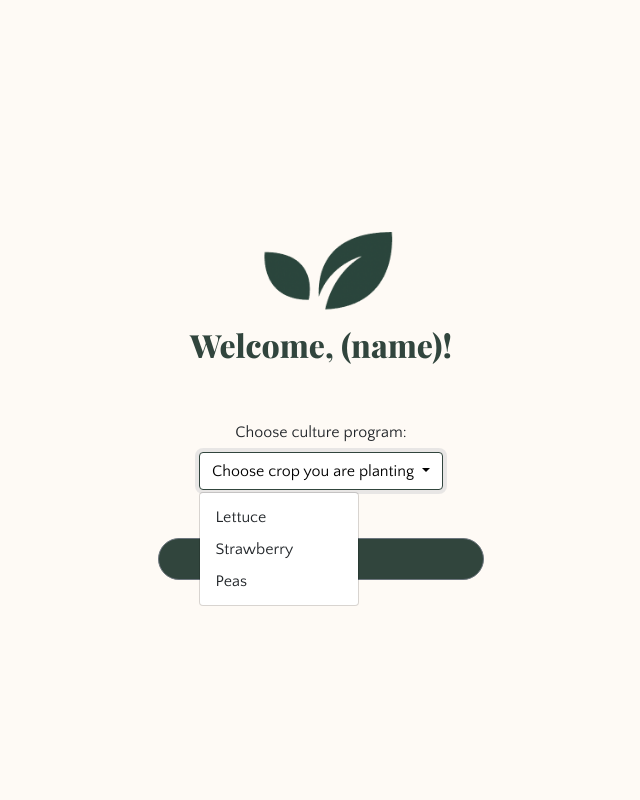
After one commit to luanakimley/GreenhouseManagementSystem, a Flask app: page /landing in a window 1280 px wide, after a click on "Choose crop you are planting". The commit adds this page. Shown: the whole page, without its empty margins (319-959 px from the left). Run offline with Flask 2, Linux system fonts and the light colour scheme; some web fonts are replaced.

Commit message:
Set up layout and styling for landing page with hardcoded data.

```diff
--- a/webserver/application.py
+++ b/webserver/application.py
@@ -33,5 +33,10 @@ def logout():
     return redirect("/")
 
 
+@app.route("/landing")
+def landing():
+    return render_template("landing.html")
+
+
 if __name__ == '__main__':
     app.run()
--- a/webserver/static/sass/main.css
+++ b/webserver/static/sass/main.css
@@ -30,20 +30,19 @@ h1, h2, h3, h4, h5, h6 {
   color: white;
   border-radius: 50px;
 }
-.btn-secondary:hover {
+.btn-secondary:hover, .btn-secondary:active, .btn-secondary:focus {
   background-color: #31453D;
   border-color: #31453D;
   color: white;
 }
-.btn-secondary:active {
-  background-color: #31453D;
+
+.btn-light {
+  background-color: white;
   border-color: #31453D;
-  color: white;
 }
-.btn-secondary:focus {
-  background-color: #31453D;
+.btn-light:active, .btn-light:focus, .btn-light:hover {
+  background-color: white;
   border-color: #31453D;
-  color: white;
 }
 
 .back-button {
--- a/webserver/static/sass/main.scss
+++ b/webserver/static/sass/main.scss
@@ -40,22 +40,20 @@ h1, h2, h3, h4, h5, h6 {
     color: white;
     border-radius: 50px;
 
-    &:hover {
+    &:hover, &:active, &:focus {
         background-color: $green;
         border-color: $green;
         color: white;
     }
+}
 
-    &:active {
-        background-color: $green;
+.btn-light {
+    background-color: white;
+    border-color: $green;
+
+    &:active, &:focus, &:hover {
+        background-color: white;
         border-color: $green;
-        color: white;
-    }
-
-    &:focus {
-        background-color: $green;
-        border-color: $green;
-        color: white;
     }
 }
 
--- /dev/null
+++ b/webserver/templates/landing.html
@@ -0,0 +1,22 @@
+{% extends "layout.html" %}
+{% block body %}
+<div class="h-100 d-flex align-items-center">
+  <div class="d-grid gap-2 col-7 mx-auto text-center">
+    <img class="logo mx-auto" src="/static/images/evergreens_logo.png" alt="Evergreens Logo">
+    <h2 class="mb-5">Welcome, (name)!</h2>
+    Choose culture program:
+    <div class="dropdown">
+      <a class="btn btn-light dropdown-toggle" href="#" role="button" id="dropdownMenuLink" data-bs-toggle="dropdown" aria-expanded="false">
+        Choose crop you are planting
+      </a>
+      <ul class="dropdown-menu" aria-labelledby="dropdownMenuLink">
+        <li><a class="dropdown-item" href="#">Lettuce</a></li>
+        <li><a class="dropdown-item" href="#">Strawberry</a></li>
+        <li><a class="dropdown-item" href="#">Peas</a></li>
+      </ul>
+      <br>
+      <input type="button" class="btn btn-secondary p-2 mt-5 w-50" value="Submit">
+    </div>
+  </div>
+</div>
+{% endblock %}
```
Also changed, not shown: 1 other file.
